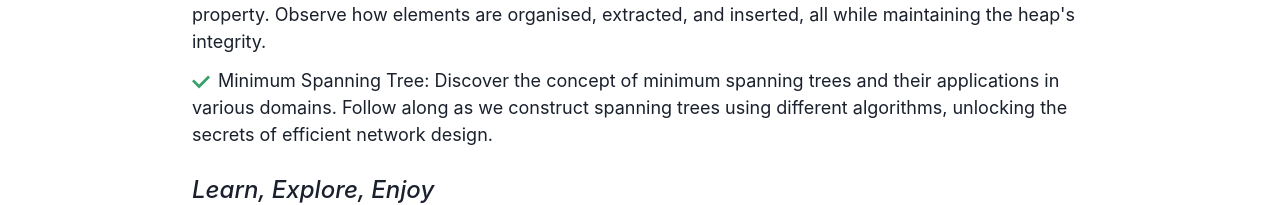
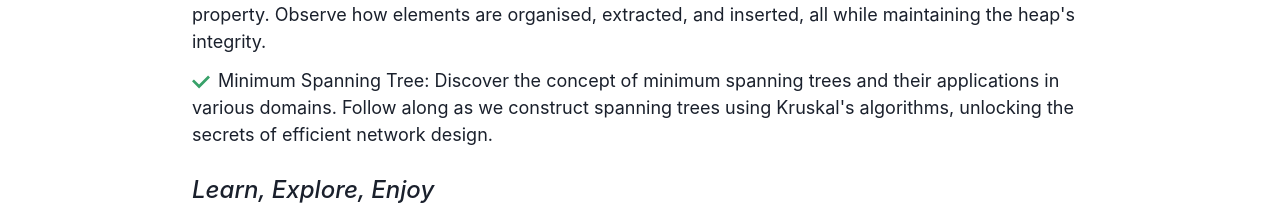
Before and after one commit to rahulkrpandey/codecanvas_simulation, a React (Create React App) app: page / in a window 1280 px wide. Shown: the part 715-920 px from the top of the page. Built offline with nearby package versions, Linux system fonts and the light colour scheme; a web font is replaced by a local one.

Commit message:
changed some text in home.js

```diff
--- a/src/pages/Home.js
+++ b/src/pages/Home.js
@@ -89,7 +89,7 @@ const Home = ({
             <ListIcon as={CheckIcon} color="green.500" />
             Minimum Spanning Tree: Discover the concept of minimum spanning
             trees and their applications in various domains. Follow along as we
-            construct spanning trees using different algorithms, unlocking the
+            construct spanning trees using Kruskal's algorithms, unlocking the
             secrets of efficient network design.
           </ListItem>
         </List>
```
